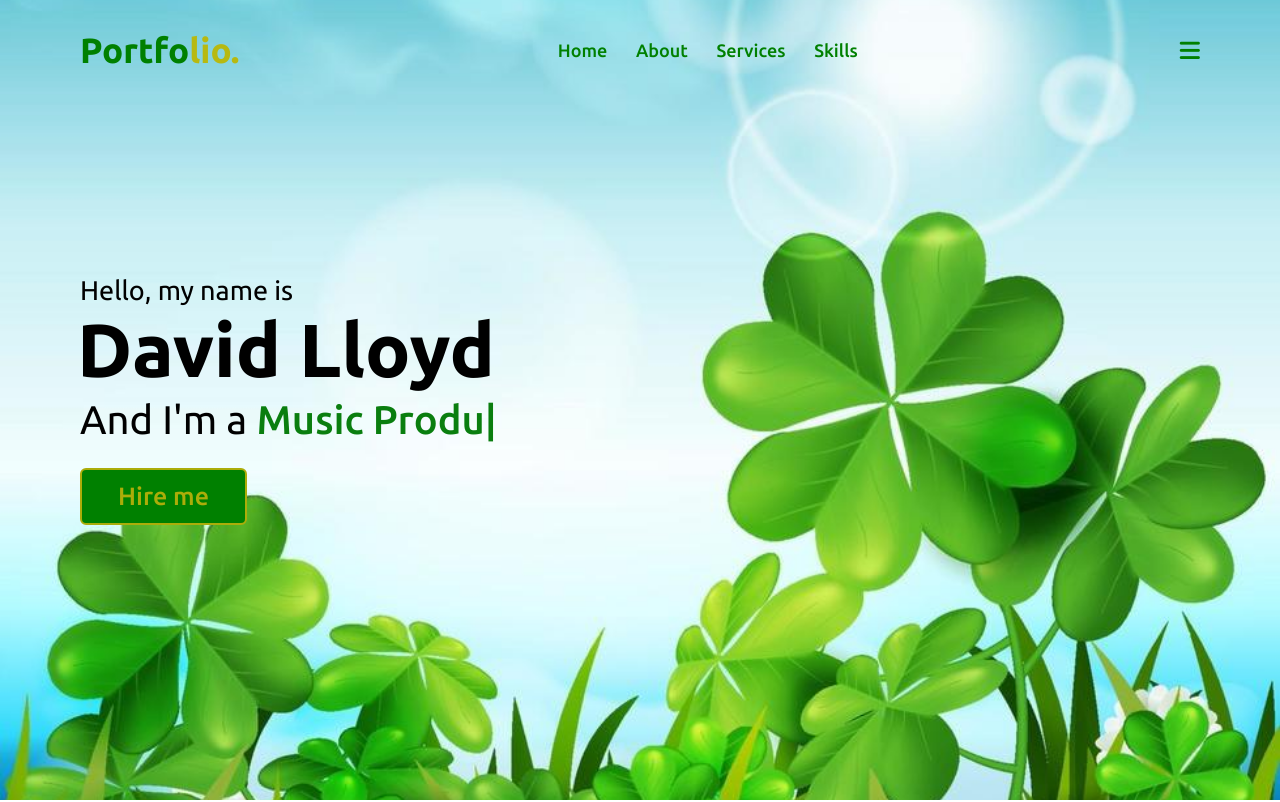
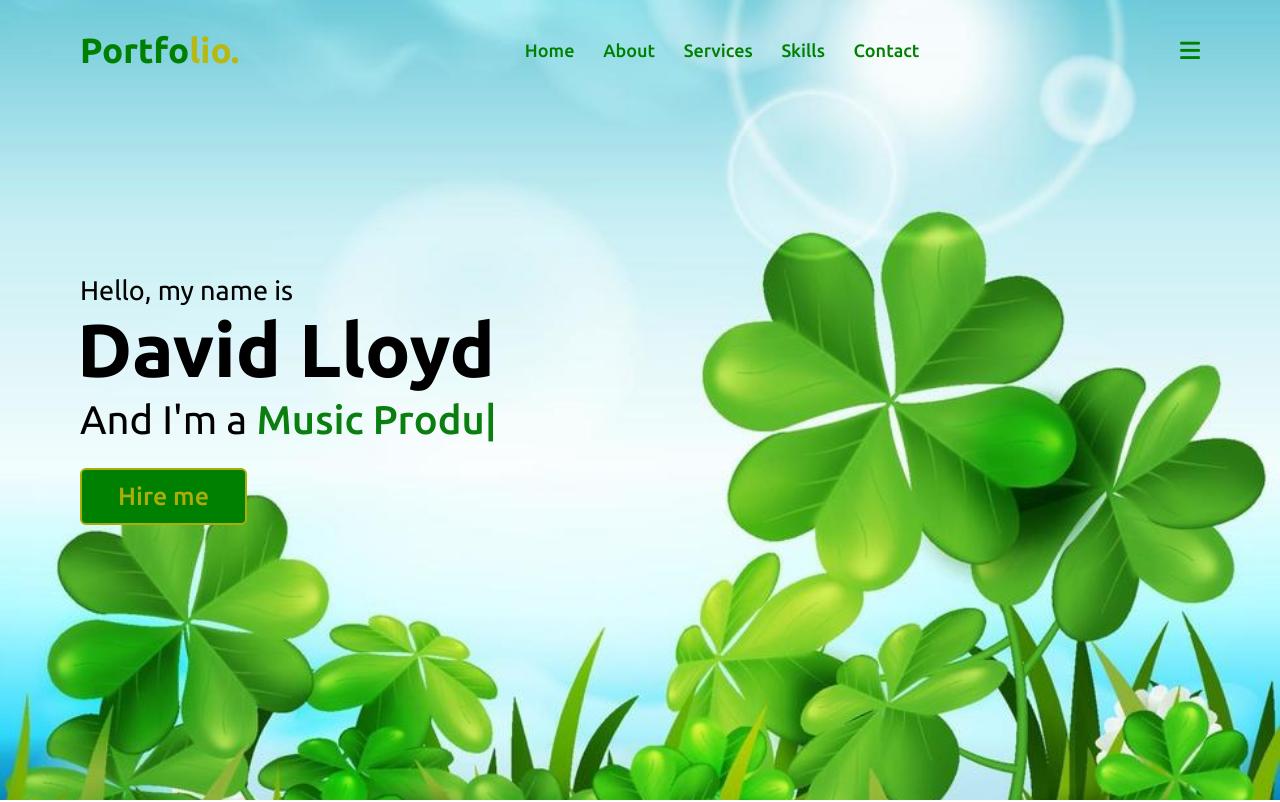
Before and after one commit to CrashedOut93/Portfolio, a website: page index.html in a window 1280 px wide. Shown: the top 802 px of the page. Drawn offline with nearby package versions, Linux system fonts and the light colour scheme.

Commit message:
Update index.html

```diff
--- a/index.html
+++ b/index.html
@@ -23,7 +23,7 @@
                     <li><a href="#about" class="menu-btn">About</a></li>
                     <li><a href="#services" class="menu-btn">Services</a></li>
                     <li><a href="#skills" class="menu-btn">Skills</a></li>
-                    <li><a href="#contact" class="menu-btn"></a></li>
+                    <li><a href="#contact" class="menu-btn">Contact</a></li>
                 </ul>
                     <div class="menu-btn">
                         <i class="fas fa-bars"></i>
```
